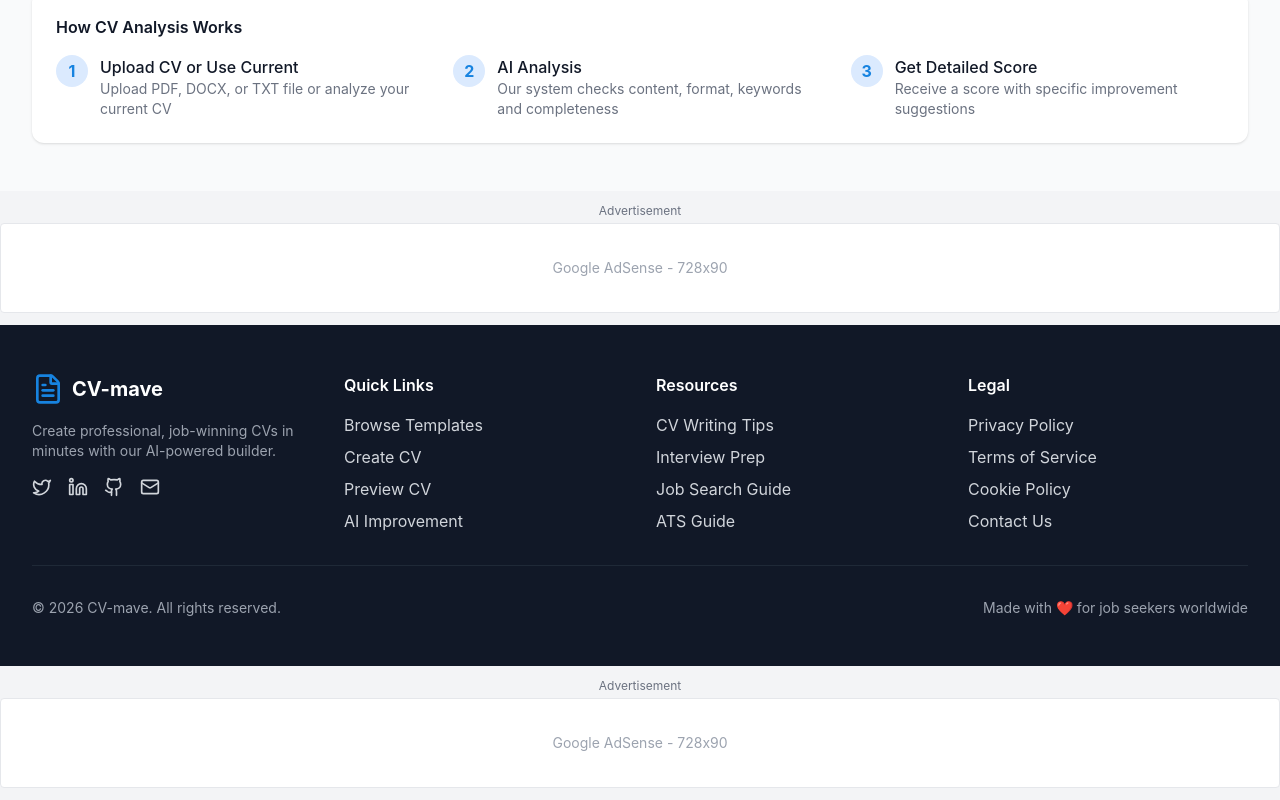
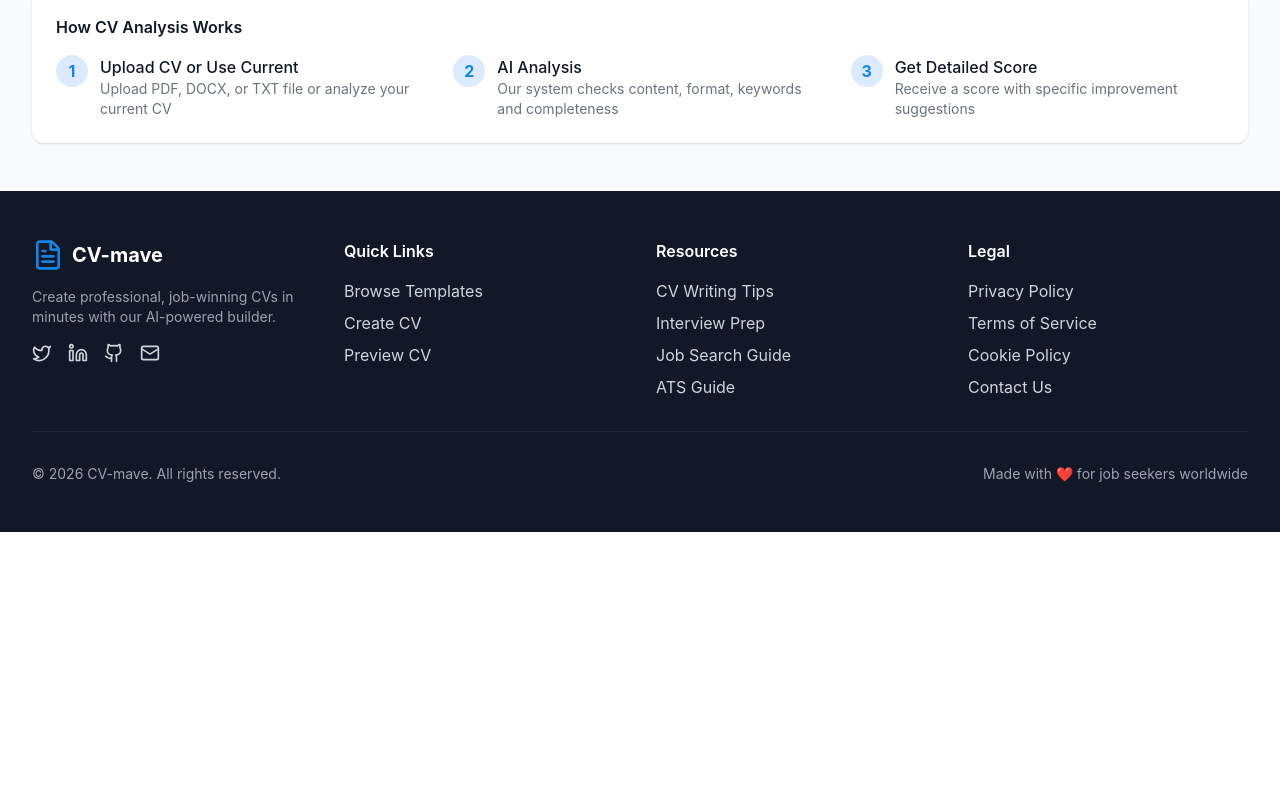
Before and after one commit to Blink-in/cv-maker, a React (Vite) app: page /analyze in a window 1280 px wide. Shown: the part 817-1617 px from the top of the page. After the commit the page ends 1349 px from the top, so only its background shows below. Built offline with nearby package versions, Linux system fonts and the light colour scheme.

Commit message:
Fix AdSense policy violations: Remove placeholder ads and broken link

```diff
--- a/src/components/Footer.jsx
+++ b/src/components/Footer.jsx
@@ -5,16 +5,6 @@ import { FileText, Github, Twitter, Linkedin, Mail } from 'lucide-react';
 const Footer = () => {
   return (
     <footer className="bg-gray-900 text-gray-300">
-      {/* AdSense Placeholder - Top Ad */}
-      <div className="bg-gray-100 py-3 text-center">
-        <div className="max-w-728px mx-auto">
-          <p className="text-xs text-gray-500 mb-1">Advertisement</p>
-          <div className="bg-white h-[90px] flex items-center justify-center border border-gray-200 rounded">
-            <span className="text-gray-400 text-sm">Google AdSense - 728x90</span>
-          </div>
-        </div>
-      </div>
-
       <div className="max-w-7xl mx-auto px-4 sm:px-6 lg:px-8 py-12">
         <div className="grid grid-cols-1 md:grid-cols-4 gap-8">
           {/* Brand */}
@@ -59,11 +49,6 @@ const Footer = () => {
               <li>
                 <Link to="/preview" className="hover:text-[#1783e0] transition-colors">
                   Preview CV
-                </Link>
-              </li>
-              <li>
-                <Link to="/ai-improvement" className="hover:text-[#1783e0] transition-colors">
-                  AI Improvement
                 </Link>
               </li>
             </ul>
@@ -134,16 +119,6 @@ const Footer = () => {
           </p>
         </div>
       </div>
-
-      {/* AdSense Placeholder - Bottom Ad */}
-      <div className="bg-gray-100 py-3 text-center">
-        <div className="max-w-728px mx-auto">
-          <p className="text-xs text-gray-500 mb-1">Advertisement</p>
-          <div className="bg-white h-[90px] flex items-center justify-center border border-gray-200 rounded">
-            <span className="text-gray-400 text-sm">Google AdSense - 728x90</span>
-          </div>
-        </div>
-      </div>
     </footer>
   );
 };
```
